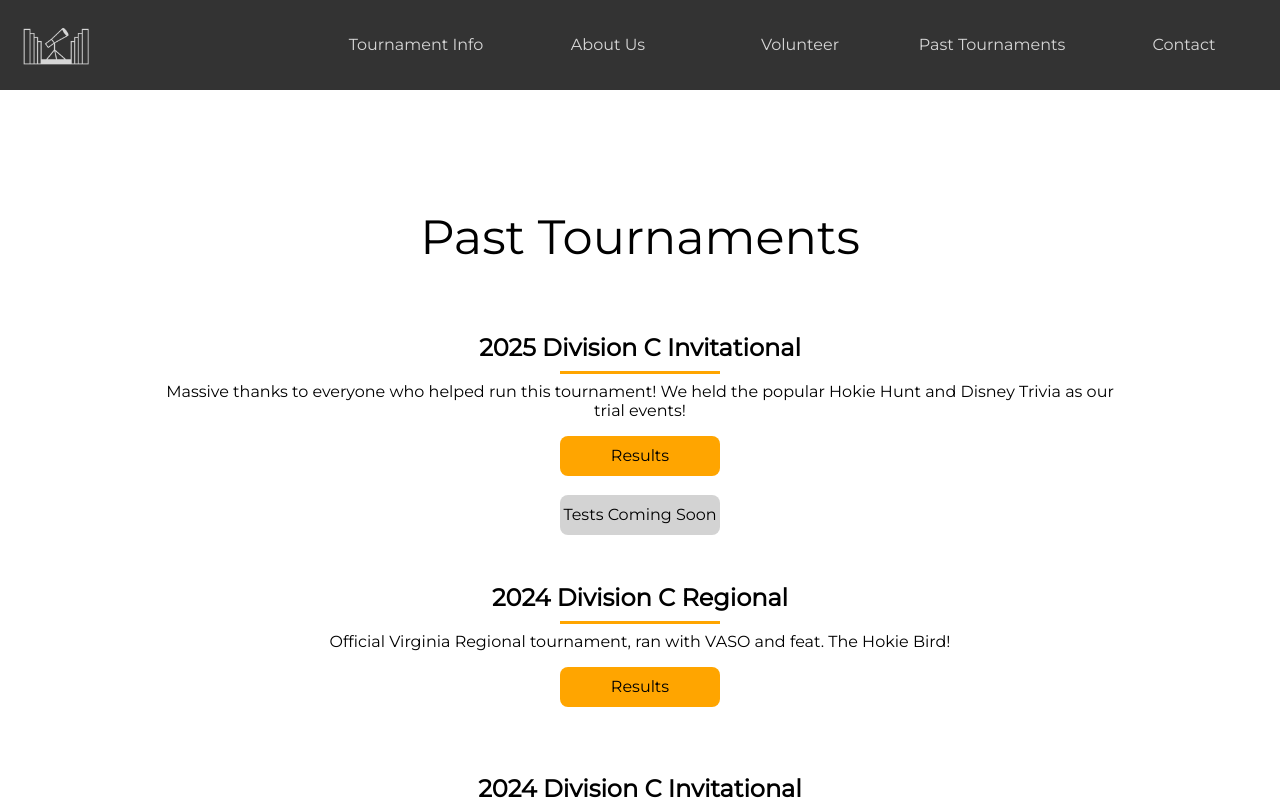
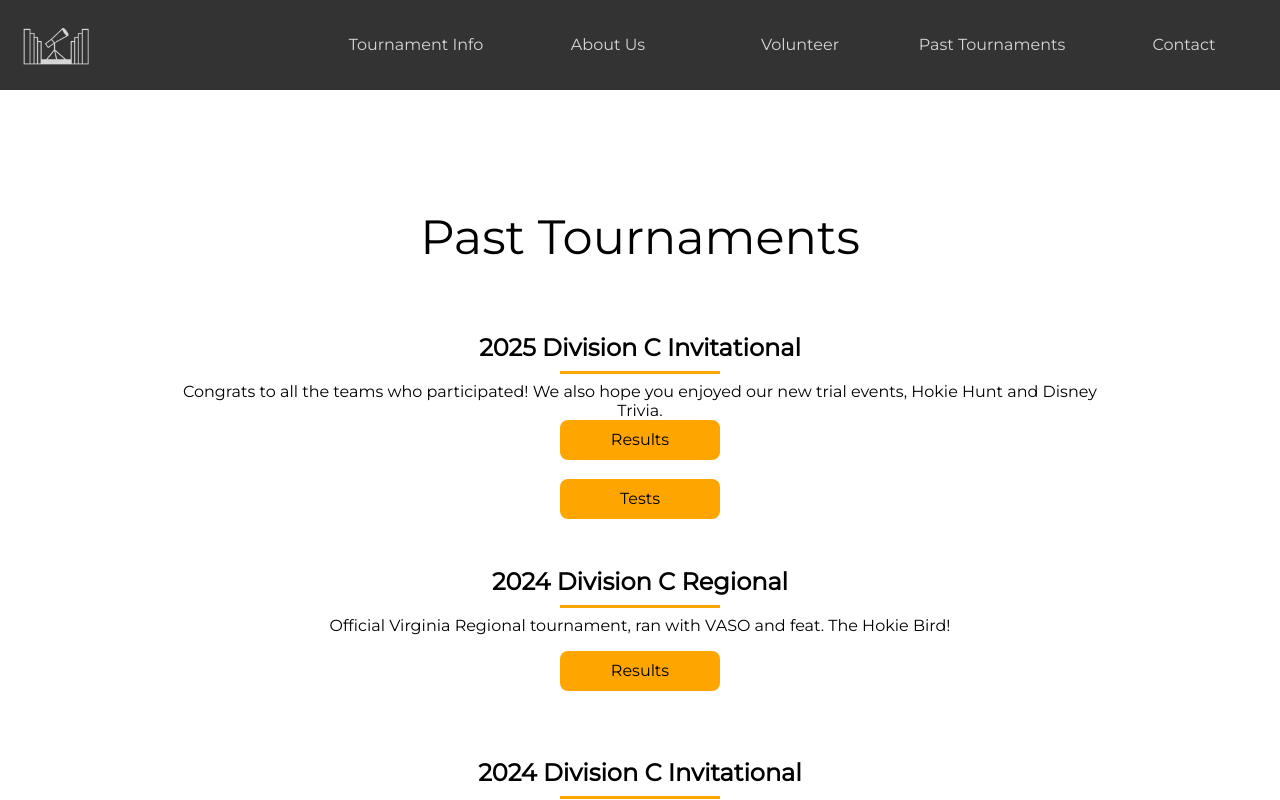
Before and after one commit to Pojoto/sovt-website, a SvelteKit app: page /past-tournaments in a window 1280 px wide. Shown: the top 800 px of the page. Built offline with nearby package versions, Linux system fonts and the light colour scheme.

Commit message:
added tests link

```diff
--- a/src/routes/past-tournaments/+page.svelte
+++ b/src/routes/past-tournaments/+page.svelte
@@ -21,12 +21,11 @@
         </h2>
 
         <p style="">
-            Massive thanks to everyone who helped run this tournament! We held the popular Hokie Hunt and Disney Trivia as our trial events!
-        </p>
+            Congrats to all the teams who participated! We also hope you enjoyed our new trial events, Hokie Hunt and Disney Trivia.
 
         <Button text="Results" url="https://www.duosmium.org/results/2025-02-01_virginia_tech_invitational_c/" active={true}/>
         <br>
-        <Button text="Tests Coming Soon" url="/" active={false}/>
+        <Button text="Tests" url="https://drive.google.com/drive/folders/1uv_aNdDVI8ZS1jmfVil6X9VnU3MyuS55?usp=sharing" active={true}/>
     </div>
 
 
```
